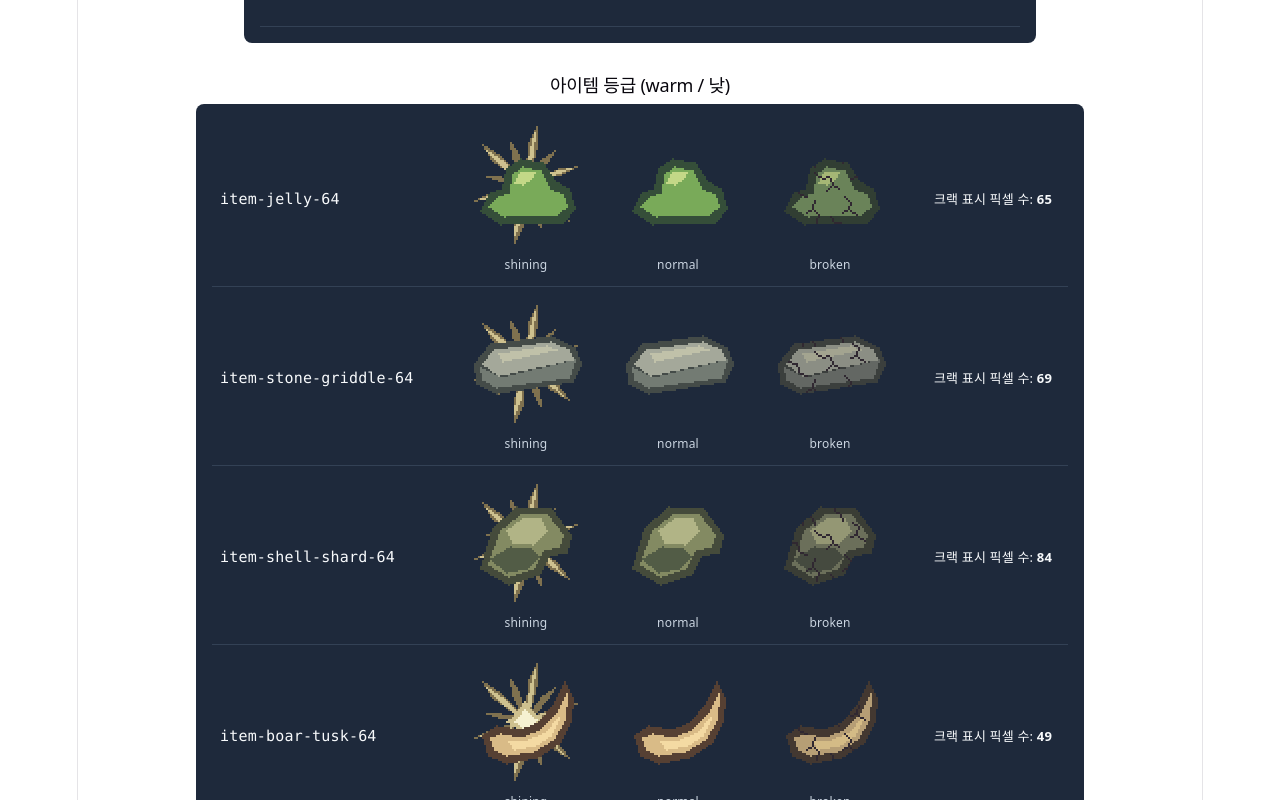
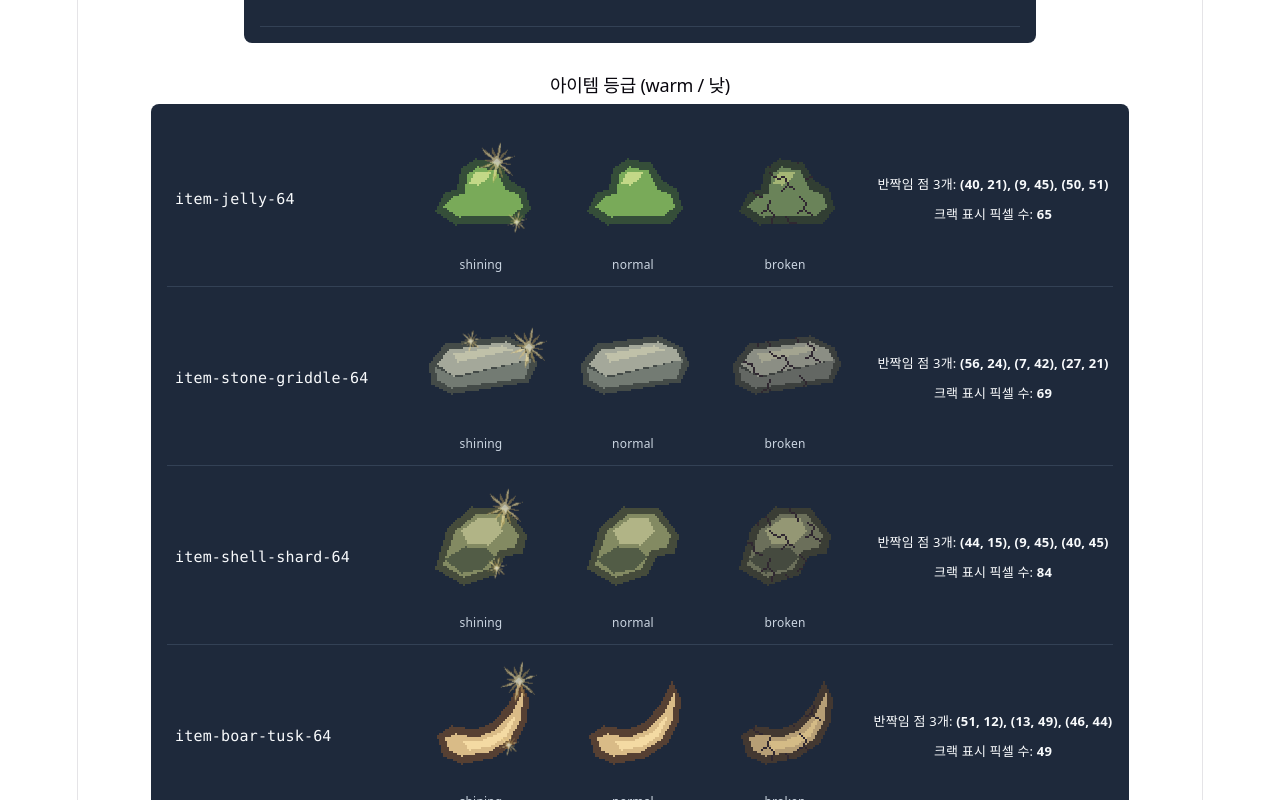
Before and after one commit to jyuus-maker/tiny-code-adventure, a React (Vite) app: page / in a window 1280 px wide. Shown: the part 1880-2680 px from the top of the page. Built offline with nearby package versions, Linux system fonts and the light colour scheme.

Commit message:
feat: twinkle sparkles for shining items

```diff
--- a/src/config.ts
+++ b/src/config.ts
@@ -27,3 +27,13 @@ export const BROKEN_ITEM_SATURATION_SCALE = 0.6;
 
 // TEMP: 디자인 확정 전 초안 (부서진 등급 아이템 팔레트 밝기 배율)
 export const BROKEN_ITEM_LIGHTNESS_SCALE = 0.85;
+
+// TEMP: 디자인 확정 전 초안 (빛나는 등급 반짝임 크기 - 아이템 폭 대비 비율 3개)
+export const SHINING_SPARKLE_SIZE_RATIOS: readonly [number, number, number] = [
+  0.35,
+  0.25,
+  0.18,
+] as const;
+
+// TEMP: 디자인 확정 전 초안 (빛나는 등급 반짝임 주기 ms)
+export const SHINING_SPARKLE_PERIOD_MS = 1600;
--- a/src/dev/RenderCheck.tsx
+++ b/src/dev/RenderCheck.tsx
@@ -7,7 +7,9 @@ import {
   type Region,
 } from '../config';
 import { getAllAssets, getAsset } from '../render/assets';
+import { getItemSparklePoints } from '../render/itemGrade';
 import { CRACK_EFFECT_ID, ItemSprite } from '../render/ItemSprite';
+
 import { getAssetRects } from '../render/pixel';
 import { PixelSprite } from '../render/PixelSprite';
 import {
@@ -241,8 +243,10 @@ export function RenderCheck() {
     return MOB_ITEM_PAIRS.map(([, itemId]) => ({
       itemId,
       crackPixels: countCrackOverlapPixels(itemId),
+      sparklePoints: getItemSparklePoints(itemId),
     }));
   }, []);
+
 
   return (
 
@@ -442,7 +446,7 @@ export function RenderCheck() {
             filter: isNight ? NIGHT_CSS_FILTER : undefined,
           }}
         >
-          {itemGradeRows.map(({ itemId, crackPixels }) => (
+          {itemGradeRows.map(({ itemId, crackPixels, sparklePoints }) => (
             <div
               key={itemId}
               style={{
@@ -487,13 +491,27 @@ export function RenderCheck() {
                 style={{
                   color: '#f8fafc',
                   fontSize: '13px',
-                  minWidth: '150px',
+                  minWidth: '240px',
+                  display: 'flex',
+                  flexDirection: 'column',
+                  gap: '4px',
                 }}
               >
-                크랙 표시 픽셀 수: <strong>{crackPixels}</strong>
+                <div>
+                  반짝임 점 3개:{' '}
+                  <strong>
+                    {sparklePoints
+                      .map((pt) => `(${pt.x}, ${pt.y})`)
+                      .join(', ')}
+                  </strong>
+                </div>
+                <div>
+                  크랙 표시 픽셀 수: <strong>{crackPixels}</strong>
+                </div>
               </div>
             </div>
           ))}
+
         </div>
       </section>
 
--- /dev/null
+++ b/src/render/ItemSprite.css
@@ -0,0 +1,23 @@
+@keyframes item-sparkle-twinkle {
+  0%,
+  100% {
+    opacity: 0;
+  }
+  50% {
+    opacity: 1;
+  }
+}
+
+.item-sparkle-twinkle {
+  opacity: 0;
+  animation-name: item-sparkle-twinkle;
+  animation-timing-function: ease-in-out;
+  animation-iteration-count: infinite;
+}
+
+@media (prefers-reduced-motion: reduce) {
+  .item-sparkle-twinkle {
+    animation: none !important;
+    opacity: 1 !important;
+  }
+}
--- a/src/render/ItemSprite.tsx
+++ b/src/render/ItemSprite.tsx
@@ -1,7 +1,12 @@
 import { useId } from 'react';
-import type { Region } from '../config';
+import {
+  SHINING_SPARKLE_PERIOD_MS,
+  SHINING_SPARKLE_SIZE_RATIOS,
+  type Region,
+} from '../config';
 import { getAsset } from './assets';
-import { buildBrokenItemPalette } from './itemGrade';
+import { buildBrokenItemPalette, getItemSparklePoints } from './itemGrade';
+import './ItemSprite.css';
 import { getAssetRects } from './pixel';
 import { PixelRectsGroup } from './PixelSprite';
 import { getAssetRegionPalette } from './region';
@@ -60,6 +65,9 @@ export function ItemSprite({ id, grade, region, scale }: ItemSpriteProps) {
   const displayWidth = itemAsset.width * scale;
   const displayHeight = itemAsset.height * scale;
   const itemRects = grade === 'broken' ? getAssetRects(id) : [];
+  const sparklePoints = grade === 'shining' ? getItemSparklePoints(id) : [];
+  const sparkleAsset =
+    grade === 'shining' ? getAsset(SHINING_EFFECT_ID) : undefined;
 
   return (
     <svg
@@ -67,17 +75,41 @@ export function ItemSprite({ id, grade, region, scale }: ItemSpriteProps) {
       height={displayHeight}
       viewBox={`0 0 ${itemAsset.width} ${itemAsset.height}`}
       shapeRendering="crispEdges"
-      style={{ display: 'block' }}
+      style={{ display: 'block', overflow: 'visible' }}
     >
+      <PixelRectsGroup id={id} palette={itemPalette} />
+
       {grade === 'shining' &&
-        renderEffectCentered(
-          SHINING_EFFECT_ID,
-          id,
-          itemAsset.width,
-          itemAsset.height,
-        )}
+        sparkleAsset &&
+        sparklePoints.map((pt, idx) => {
+          const ratio =
+            SHINING_SPARKLE_SIZE_RATIOS[idx] ??
+            SHINING_SPARKLE_SIZE_RATIOS[SHINING_SPARKLE_SIZE_RATIOS.length - 1];
+          const targetW = itemAsset.width * ratio;
+          const targetH = itemAsset.height * ratio;
+          const scaleX = targetW / sparkleAsset.width;
+          const scaleY = targetH / sparkleAsset.height;
+          const tx = pt.x - targetW / 2;
+          const ty = pt.y - targetH / 2;
+          const delayMs = (SHINING_SPARKLE_PERIOD_MS * idx) / 3;
 
-      <PixelRectsGroup id={id} palette={itemPalette} />
+          return (
+            <g
+              key={idx}
+              transform={`translate(${tx}, ${ty}) scale(${scaleX}, ${scaleY})`}
+            >
+              <g
+                className="item-sparkle-twinkle"
+                style={{
+                  animationDuration: `${SHINING_SPARKLE_PERIOD_MS}ms`,
+                  animationDelay: `${delayMs}ms`,
+                }}
+              >
+                <PixelRectsGroup id={SHINING_EFFECT_ID} />
+              </g>
+            </g>
+          );
+        })}
 
       {grade === 'broken' && (
         <>
--- a/src/render/itemGrade.ts
+++ b/src/render/itemGrade.ts
@@ -2,6 +2,16 @@ import {
   BROKEN_ITEM_LIGHTNESS_SCALE,
   BROKEN_ITEM_SATURATION_SCALE,
 } from '../config';
+import { getAsset } from './assets';
+import { getAssetRects } from './pixel';
+
+export type SparklePoint = {
+  x: number;
+  y: number;
+};
+
+const sparklePointsCache = new Map<string, SparklePoint[]>();
+
 
 function rgbToHsl(r: number, g: number, b: number): [number, number, number] {
   const rn = r / 255;
@@ -74,3 +84,110 @@ export function buildBrokenItemPalette(palette: number[][]): number[][] {
     return [nr, ng, nb, a];
   });
 }
+
+export function getItemSparklePoints(assetId: string): SparklePoint[] {
+  const cached = sparklePointsCache.get(assetId);
+  if (cached) {
+    return cached;
+  }
+
+  const asset = getAsset(assetId);
+  if (!asset) {
+    return [];
+  }
+
+  const { width, height, palette } = asset;
+  const opaque = new Uint8Array(width * height);
+
+  for (const r of getAssetRects(assetId)) {
+    const color = palette[r.p];
+    if (!color || color[3] === 0) continue;
+    for (let dy = 0; dy < r.h; dy++) {
+      const y = r.y + dy;
+      if (y < 0 || y >= height) continue;
+      const rowOffset = y * width;
+      for (let dx = 0; dx < r.w; dx++) {
+        const x = r.x + dx;
+        if (x >= 0 && x < width) {
+          opaque[rowOffset + x] = 1;
+        }
+      }
+    }
+  }
+
+  const isOpaque = (x: number, y: number): boolean => {
+    if (x < 0 || x >= width || y < 0 || y >= height) {
+      return false;
+    }
+    return opaque[y * width + x] === 1;
+  };
+
+  const edgePixels: SparklePoint[] = [];
+  for (let y = 0; y < height; y++) {
+    for (let x = 0; x < width; x++) {
+      if (!isOpaque(x, y)) continue;
+      if (
+        !isOpaque(x, y - 1) ||
+        !isOpaque(x, y + 1) ||
+        !isOpaque(x - 1, y) ||
+        !isOpaque(x + 1, y)
+      ) {
+        edgePixels.push({ x, y });
+      }
+    }
+  }
+
+  if (edgePixels.length === 0) {
+    sparklePointsCache.set(assetId, []);
+    return [];
+  }
+
+  let firstIdx = 0;
+  let bestScore = edgePixels[0].x - edgePixels[0].y;
+  let bestY = edgePixels[0].y;
+
+  for (let i = 1; i < edgePixels.length; i++) {
+    const pt = edgePixels[i];
+    const score = pt.x - pt.y;
+    if (score > bestScore || (score === bestScore && pt.y < bestY)) {
+      bestScore = score;
+      bestY = pt.y;
+      firstIdx = i;
+    }
+  }
+
+  const chosen: SparklePoint[] = [edgePixels[firstIdx]];
+  const usedIndices = new Set<number>([firstIdx]);
+
+  while (chosen.length < 3 && chosen.length < edgePixels.length) {
+    let bestIdx = -1;
+    let maxMinDistSq = -1;
+
+    for (let i = 0; i < edgePixels.length; i++) {
+      if (usedIndices.has(i)) continue;
+      const candidate = edgePixels[i];
+      let minDistSq = Infinity;
+
+      for (const picked of chosen) {
+        const dx = candidate.x - picked.x;
+        const dy = candidate.y - picked.y;
+        const distSq = dx * dx + dy * dy;
+        if (distSq < minDistSq) {
+          minDistSq = distSq;
+        }
+      }
+
+      if (minDistSq > maxMinDistSq) {
+        maxMinDistSq = minDistSq;
+        bestIdx = i;
+      }
+    }
+
+    if (bestIdx === -1) break;
+    usedIndices.add(bestIdx);
+    chosen.push(edgePixels[bestIdx]);
+  }
+
+  sparklePointsCache.set(assetId, chosen);
+  return chosen;
+}
```
Also changed, not shown: 5 other files (tests, documents, lock files or other folders).
